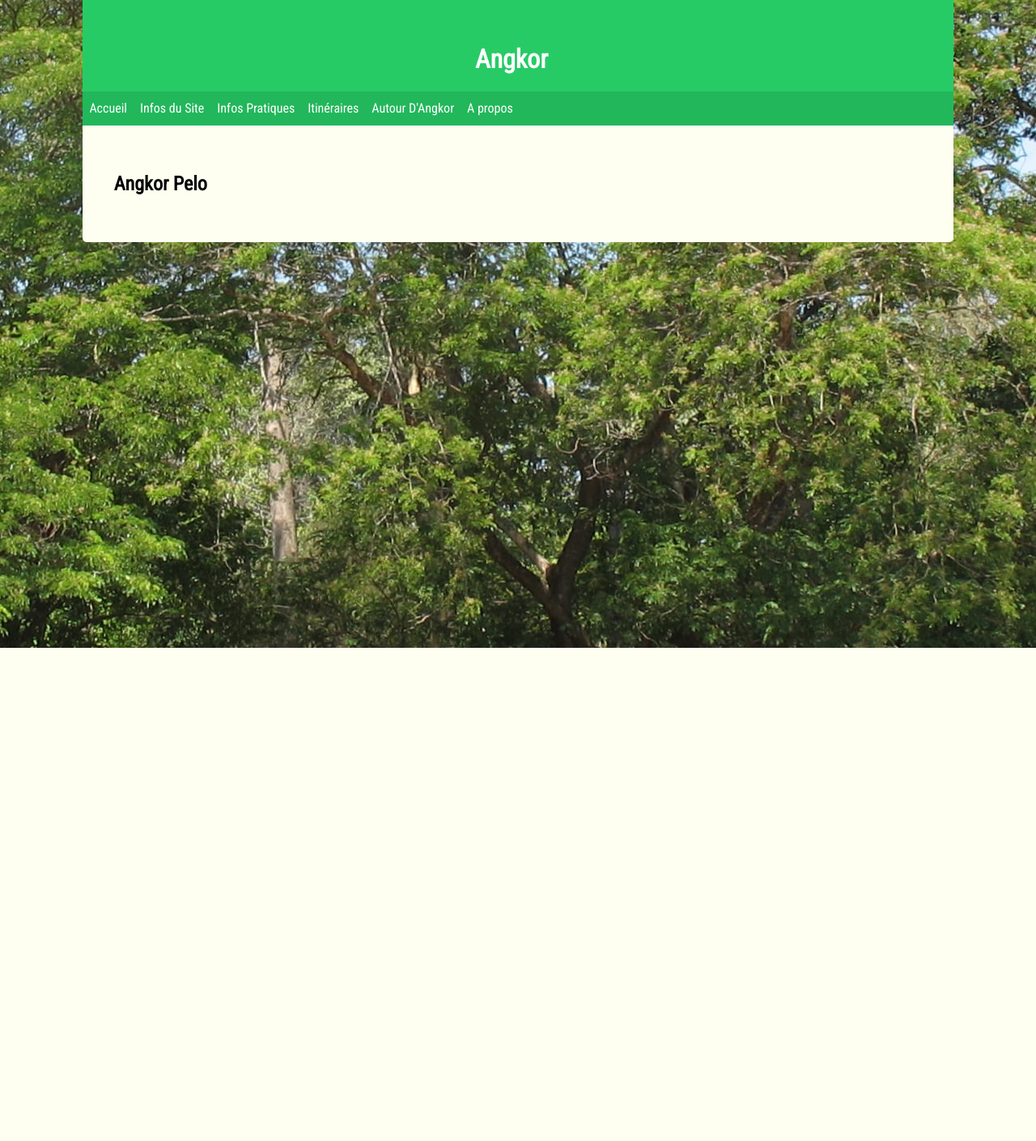
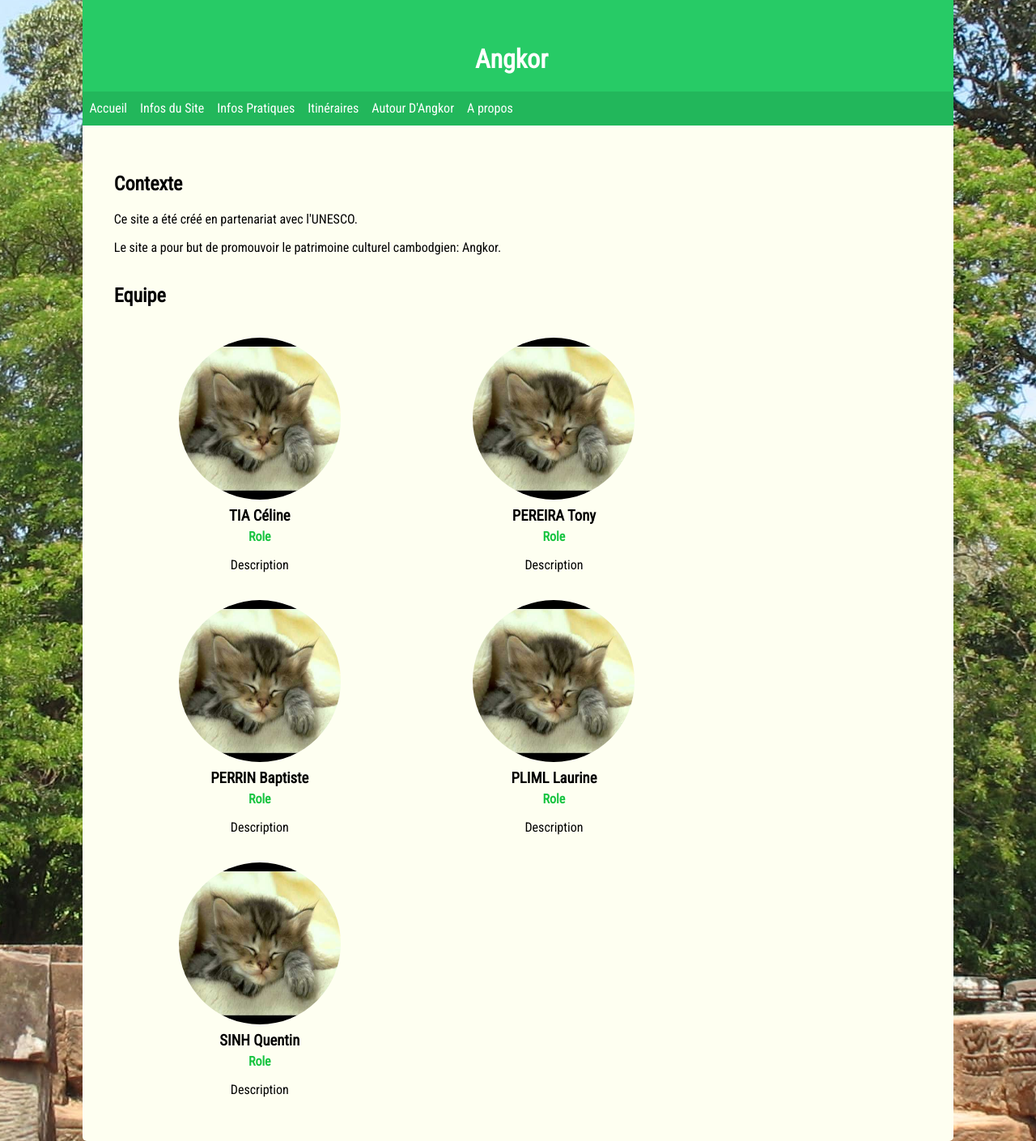
Before and after one commit to Armadindon/Angkor-UPEM, a PHP site: page /pages/apropos/apropos.html in a window 1280 px wide. Shown: the whole page at 81% size. Before the commit the page ends 800 px from the top, so only its background shows below. Run offline with PHP 8.4, Linux system fonts and the light colour scheme.

Commit message:
update a propos

```diff
--- a/CSS/styles.css
+++ b/CSS/styles.css
@@ -114,3 +114,36 @@ nav li:hover .submenu{
 hr {
   margin: 5% 0%;
 }
+
+
+.img img {
+  border-radius: 50%;
+  width: 200px;
+  height: 200px;
+  margin-left:5em;
+  margin-right: 5em;
+  margin-top:5%;
+}
+
+.Equipe {
+  align-content: center;
+}
+.ens {
+  display:inline-block;
+}
+
+.Equipe h3 {
+  text-align: center;
+  display: block;
+  margin:5px;
+}
+
+.Equipe h4 {
+  text-align: center;
+  color:#17c440;
+  margin:5px;
+}
+
+.Equipe p {
+  text-align: center;
+}
--- a/pages/apropos/apropos.html
+++ b/pages/apropos/apropos.html
@@ -51,11 +51,45 @@
 
     </header>
       <div class="Contenu">
-
-        <h2>Angkor Pelo</h2>
-
+        <div class="Contexte">
+        <h2>Contexte</h2>
+        <p>Ce site a été créé en partenariat avec l'UNESCO.</p>
+        <p>Le site a pour but de promouvoir le patrimoine culturel cambodgien: Angkor.</p>
       </div>
-
+      <div class="Equipe">
+        <h2>Equipe</h2>
+        <div class="img">
+          <div class="ens">
+          <img src="..\..\CSS\Images\equipe\cat.jpg" alt="Photo">
+          <h3 class="Nom">TIA Céline</h3>
+          <h4 class="role">Role</h4>
+          <p class="desc">Description</p>
+        </div class="ens">
+          <div class="ens">
+          <img src="..\..\csS\Images\equipe\cat.jpg" alt="Photo">
+          <h3 class="Nom">PEREIRA Tony</h3>
+          <h4 class="role">Role</h4>
+          <p class="desc">Description</p>
+        </div class="ens">
+        <div class="ens">
+          <img src="..\..\csS\Images\equipe\cat.jpg" alt="Photo">
+          <h3 class="Nom">PERRIN Baptiste</h3>
+          <h4 class="role">Role</h4>
+          <p class="desc">Description</p>
+      </div>
+        <div class="ens">
+          <img src="..\..\CSS\Images\equipe\cat.jpg" alt="Photo">
+          <h3 class="Nom">PLIML Laurine</h3>
+          <h4 class="role">Role</h4>
+          <p class="desc">Description</p>
+        </div>
+        <div class="ens">
+          <img src="..\..\csS\Images\equipe\cat.jpg" alt="Photo">
+          <h3 class="Nom">SINH Quentin</h3>
+          <h4 class="role">Role</h4>
+          <p class="desc">Description</p>
+        </div>
+      </div>
 
   </body>
 </html>
```
Also changed, not shown: CSS/Images/equipe/cat.jpg (added).
